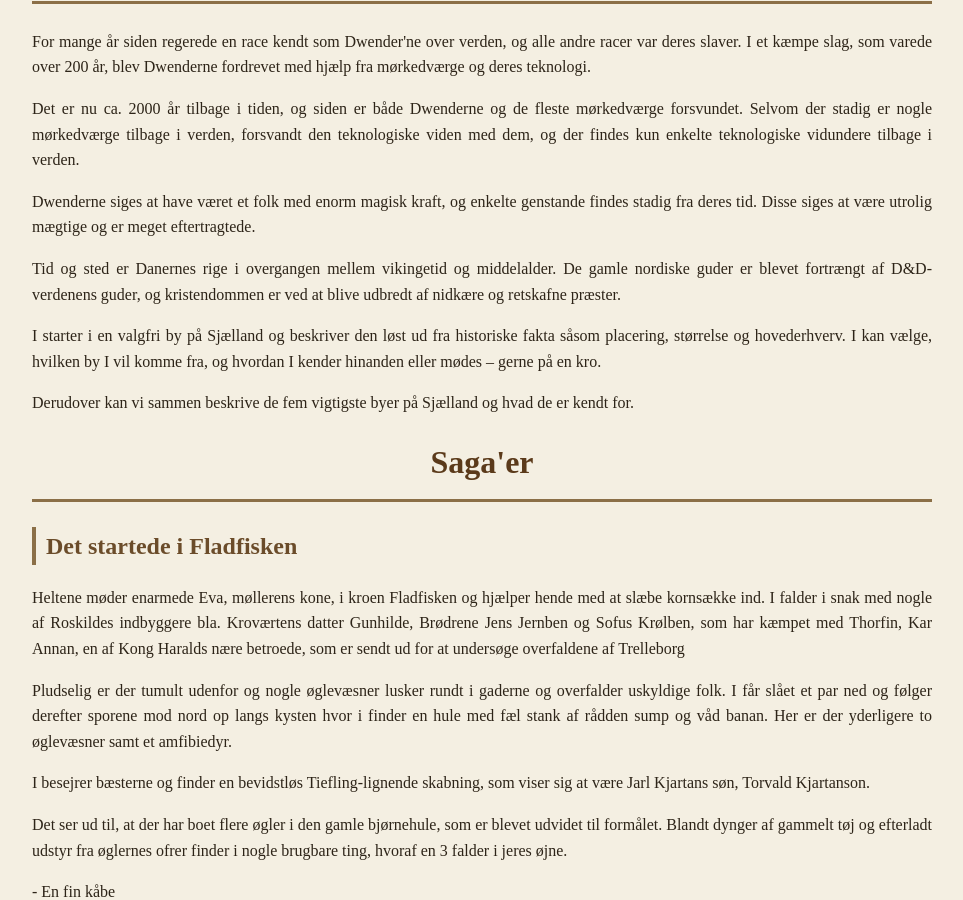
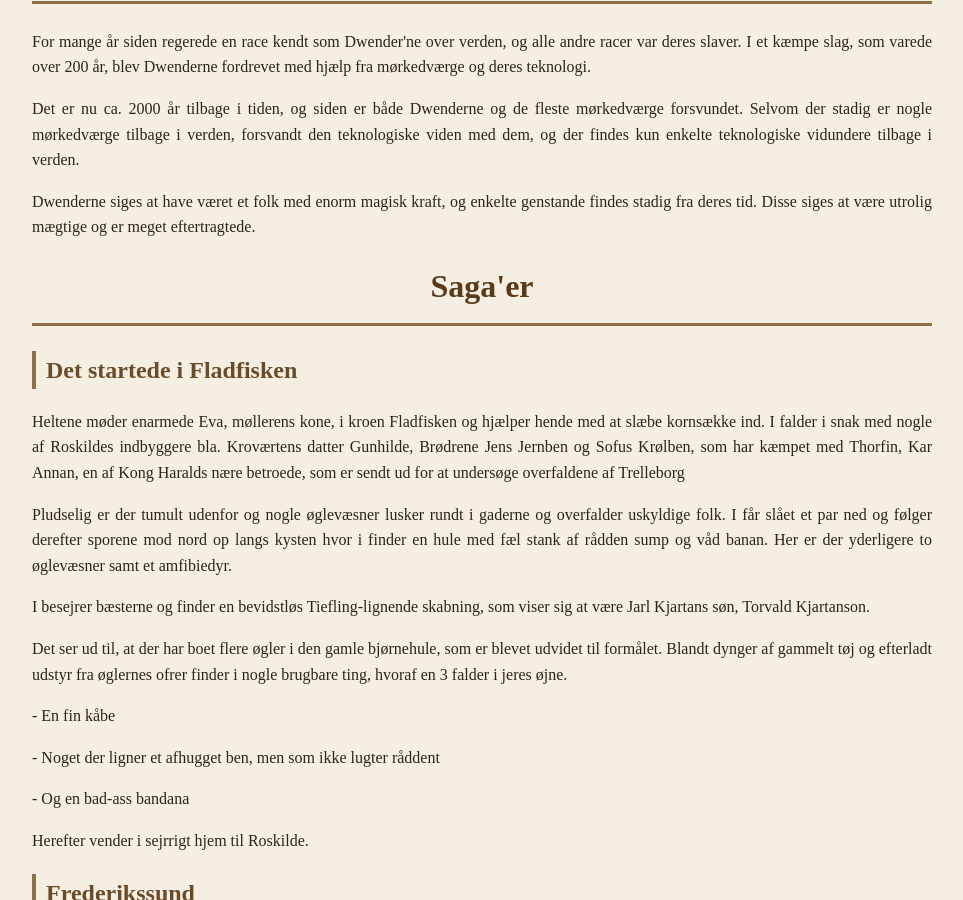
Before and after one commit to Stoffer75/den2side.dk, a Jekyll site: the page built from baggrund.html, in a window 1280 px wide and 900 px high, scrolled down 409 px. Shown: the whole window, without its empty margins (158-1121 px from the left). Built offline with Jekyll 4.4.1, drawn with Linux system fonts in a browser that asks for light colours.

Commit message:
Update baggrund.html

```diff
--- a/baggrund.html
+++ b/baggrund.html
@@ -22,25 +22,6 @@ title: Danevang
         Dwenderne siges at have været et folk med enorm magisk kraft, og enkelte
         genstande findes stadig fra deres tid. Disse siges at være utrolig
         mægtige og er meget eftertragtede.
-    </p>
-
-    <p>
-        Tid og sted er Danernes rige i overgangen mellem vikingetid og
-        middelalder. De gamle nordiske guder er blevet fortrængt af D&D-verdenens
-        guder, og kristendommen er ved at blive udbredt af nidkære og retskafne
-        præster.
-    </p>
-
-    <p>
-        I starter i en valgfri by på Sjælland og beskriver den løst ud fra
-        historiske fakta såsom placering, størrelse og hovederhverv. I kan
-        vælge, hvilken by I vil komme fra, og hvordan I kender hinanden eller
-        mødes – gerne på en kro.
-    </p>
-
-    <p>
-        Derudover kan vi sammen beskrive de fem vigtigste byer på Sjælland og
-        hvad de er kendt for.
     </p>
 
 <h1>Saga'er</h1>
```
